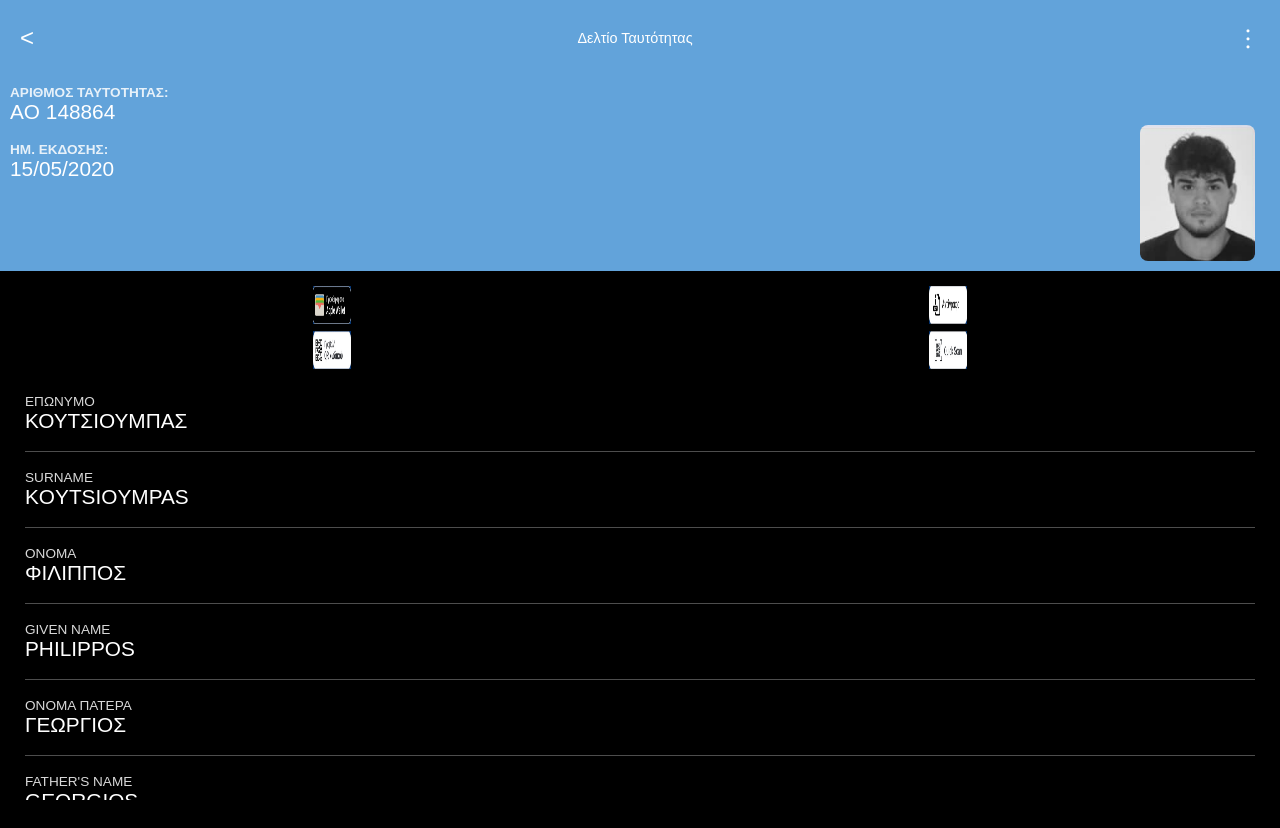
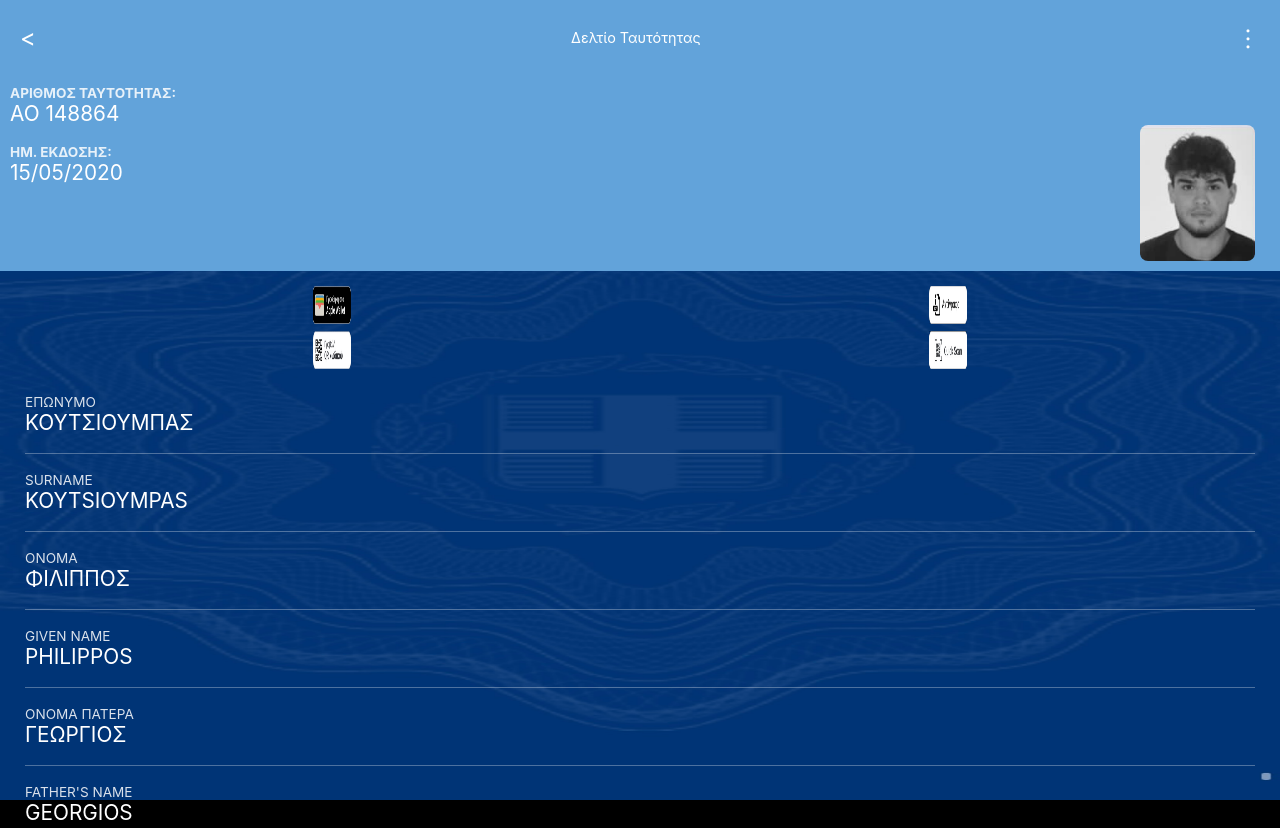
Before and after one commit to minasefrai/tautotita3, a plain HTML site: page index.html in a window 1280 px wide. Shown: the top 828 px of the page. Before the commit the page ends 800 px from the top, so only its background shows below. Drawn offline with Linux system fonts and the light colour scheme.

Commit message:
Update index.html

```diff
--- a/index.html
+++ b/index.html
@@ -1,44 +1,58 @@
 <!DOCTYPE html>
 <html lang="el">
 <head>
-  <meta charset="UTF-8">
+  <meta charset="utf-8" />
   <title>Δελτίο Ταυτότητας</title>
-  <!-- Force the viewport to match device resolution -->
+
+  <!-- Viewport + iOS PWA -->
   <meta name="viewport" content="width=device-width, initial-scale=1, maximum-scale=1, viewport-fit=cover">
-  <!-- iOS PWA full screen -->
   <meta name="apple-mobile-web-app-capable" content="yes">
+  <!-- try 'default'|'black'|'black-translucent' depending on how you want status bar -->
   <meta name="apple-mobile-web-app-status-bar-style" content="black-translucent">
+  <meta name="theme-color" content="#62A3DA">
 
   <style>
-    * {
-      margin: 0;
-      padding: 0;
-      box-sizing: border-box;
-      font-family: sans-serif;
+    /* Basic reset */
+    * { box-sizing: border-box; margin: 0; padding: 0; font-family: -apple-system, BlinkMacSystemFont, "Segoe UI", Roboto, "Helvetica Neue", Arial; }
+    html, body { height: 100%; width: 100%; }
+
+    /*
+      --vh is set by JS to equal 1% of the *current* innerHeight in px.
+      Use: height: calc(var(--vh) * 100)
+    */
+    :root { --vh: 1vh; }
+
+    /* Body safe-area padding so content doesn't sit under notch / home indicator */
+    body {
+      color: white;
+      background-color: black; /* fallback while image loads */
+      padding-top: env(safe-area-inset-top);
+      padding-bottom: env(safe-area-inset-bottom);
+      min-height: 100%;
+      position: relative;
+      overflow-x: hidden;
+      -webkit-font-smoothing: antialiased;
+      -webkit-text-size-adjust: 100%;
     }
 
-    html, body {
-      height: 100%;
-      width: 100%;
-      color: white;
-      overflow-x: hidden;
-      background-color: black; /* fallback while image loads */
-      position: relative;
+    /* Fullscreen fixed background DIV (preferred over ::before so we can set explicit px height from JS) */
+    .bg-fixed {
+      position: fixed;
+      top: 0;
+      left: 0;
+      width: 100vw;
+      height: calc(var(--vh, 1vh) * 100); /* uses the JS-updated --vh */
+      background-image: url("background.jpg");
+      background-repeat: no-repeat;
+      background-position: left top;       /* align precisely with viewport origin */
+      background-size: 100% 100%;          /* EXACT 1:1 fit — no cover, no contain */
+      z-index: -9999;
+      pointer-events: none;
+      -webkit-transform: translateZ(0);    /* compositing hint for smoother rendering */
+      will-change: transform, height;
     }
 
-    /* Fixed full-screen background */
-    body::before {
-      content: "";
-      position: fixed;
-      inset: 0;
-      background-image: url("background.jpg");
-      background-size: 100% 100%;   /* exact fit of screenshot */
-      background-position: center;
-      background-repeat: no-repeat;
-      z-index: -1;
-      pointer-events: none;
-    }
-
+    /* page UI (same as your previous layout, but ensure no other backgrounds repeat) */
     .header {
       background-color: #62A3DA;
       padding: 20px;
@@ -48,16 +62,10 @@
       position: sticky;
       top: 0;
       z-index: 10;
+      -webkit-backdrop-filter: none;
     }
-
-    .header div {
-      font-size: 1.5rem;
-    }
-
-    .header .center {
-      font-size: 0.9rem;
-      font-weight: normal;
-    }
+    .header div { font-size: 1.5rem; }
+    .header .center { font-size: 0.9rem; font-weight: normal; }
 
     .section-top {
       background-color: #62A3DA;
@@ -67,103 +75,37 @@
       flex-wrap: wrap;
     }
 
-    .info-block {
-      max-width: 68%;
-    }
+    .info-block { max-width: 68%; }
+    .photo-block { max-width: 30%; display:flex; justify-content:flex-start; position:relative; }
+    .id-photo { width:115px; height:auto; border-radius:8px; margin-top:40px; margin-left:-130px; }
 
-    .photo-block {
-      max-width: 30%;
-      display: flex;
-      justify-content: flex-start;
-      position: relative;
-    }
+    .row { margin-bottom:18px; }
+    .label { font-size:0.85rem; opacity:0.85; }
+    .value { font-size:1.3rem; margin-bottom:5px; font-weight:normal; }
 
-    .id-photo {
-      width: 115px;
-      height: auto;
-      border-radius: 8px;
-      margin-top: 40px;
-      margin-left: -130px;
-    }
+    .section-bottom { padding:25px; margin-top:-20px; color:white; background:transparent; }
 
-    .row {
-      margin-bottom: 18px;
-    }
+    .divider { border-bottom:1px solid rgba(255,255,255,0.3); margin:18px 0; }
+    .button-row { display:grid; grid-template-columns:repeat(2,1fr); gap:2px; justify-items:center; margin:10px 0 20px; }
+    .button-col { display:flex; flex-direction:column; align-items:center; font-size:0.75rem; color:white; }
+    .button-col img { width:38px; height:38px; margin-bottom:5px; }
 
-    .label {
-      font-size: 0.85rem;
-      opacity: 0.85;
-    }
+    .note { font-size:0.75rem; text-align:center; opacity:0.8; margin-top:20px; }
+    .doc-code { font-size:0.65rem; text-align:center; margin:12px 0; word-break:break-word; }
+    .uppercase-label { text-transform:uppercase; font-weight:bold; }
+    .uppercase-value { text-transform:uppercase; font-weight:normal; }
 
-    .value {
-      font-size: 1.3rem;
-      margin-bottom: 5px;
-      font-weight: normal;
-    }
-
-    .section-bottom {
-      padding: 25px;
-      margin-top: -20px;
-      color: white;
-    }
-
-    .divider {
-      border-bottom: 1px solid rgba(255, 255, 255, 0.3);
-      margin: 18px 0;
-    }
-
-    .button-row {
-      display: grid;
-      grid-template-columns: repeat(2, 1fr);
-      gap: 2px;
-      justify-items: center;
-      margin: 10px 0 20px;
-    }
-
-    .button-col {
-      display: flex;
-      flex-direction: column;
-      align-items: center;
-      font-size: 0.75rem;
-      color: white;
-    }
-
-    .button-col img {
-      width: 38px;
-      height: 38px;
-      margin-bottom: 5px;
-    }
-
-    .note {
-      font-size: 0.75rem;
-      text-align: center;
-      opacity: 0.8;
-      margin-top: 20px;
-    }
-
-    .doc-code {
-      font-size: 0.65rem;
-      font-weight: normal;
-      text-align: center;
-      margin: 12px 0;
-      word-break: break-word;
-    }
-
-    .uppercase-label {
-      text-transform: uppercase;
-      font-weight: bold;
-    }
-
-    .uppercase-value {
-      text-transform: uppercase;
-      font-weight: normal;
-    }
+    /* Prevent rubber-band / overscroll visual moving the background on some iOS versions (optional) */
+    html, body { overscroll-behavior-y: contain; -webkit-overflow-scrolling: touch; }
   </style>
 </head>
 <body>
 
+  <!-- Fixed background element -->
+  <div class="bg-fixed" aria-hidden="true"></div>
+
   <div class="header">
-    <div><</div>
+    <div>&lt;</div>
     <div class="center">Δελτίο Ταυτότητας</div>
     <div>︙</div>
   </div>
@@ -186,18 +128,10 @@
 
   <div class="section-bottom">
     <div class="button-row">
-      <div class="button-col">
-        <img src="wallet.jpg" alt="Wallet">
-      </div>
-      <div class="button-col">
-        <img src="copy.jpg" alt="Copy">
-      </div>
-      <div class="button-col">
-        <img src="qr.jpg" alt="QR">
-      </div>
-      <div class="button-col">
-        <img src="scan.jpg" alt="Scan">
-      </div>
+      <div class="button-col"><img src="wallet.jpg" alt="Wallet"></div>
+      <div class="button-col"><img src="copy.jpg" alt="Copy"></div>
+      <div class="button-col"><img src="qr.jpg" alt="QR"></div>
+      <div class="button-col"><img src="scan.jpg" alt="Scan"></div>
     </div>
 
     <div class="row">
@@ -261,5 +195,41 @@
     </p>
   </div>
 
+  <script>
+    /*
+      Set CSS variable --vh to 1% of the current innerHeight (in px).
+      This avoids address-bar show/hide causing layout jumps on mobile browsers.
+    */
+    (function () {
+      const setVh = () => {
+        const vh = window.innerHeight * 0.01;
+        document.documentElement.style.setProperty('--vh', `${vh}px`);
+        // also ensure the bg-fixed element exactly matches innerHeight in pixels
+        const bg = document.querySelector('.bg-fixed');
+        if (bg) bg.style.height = `${window.innerHeight}px`;
+      };
+
+      // initial
+      setVh();
+
+      // update on resize/orientationchange
+      let resizeTimeout;
+      window.addEventListener('resize', () => {
+        clearTimeout(resizeTimeout);
+        // Throttle small resizes
+        resizeTimeout = setTimeout(setVh, 80);
+      }, { passive: true });
+
+      window.addEventListener('orientationchange', () => {
+        // wait a moment for iOS to report correct innerHeight after orientation
+        setTimeout(setVh, 300);
+      }, { passive: true });
+
+      // Optional: when page becomes visible again (e.g. return from home screen)
+      document.addEventListener('visibilitychange', () => {
+        if (!document.hidden) setVh();
+      });
+    })();
+  </script>
 </body>
 </html>
```
